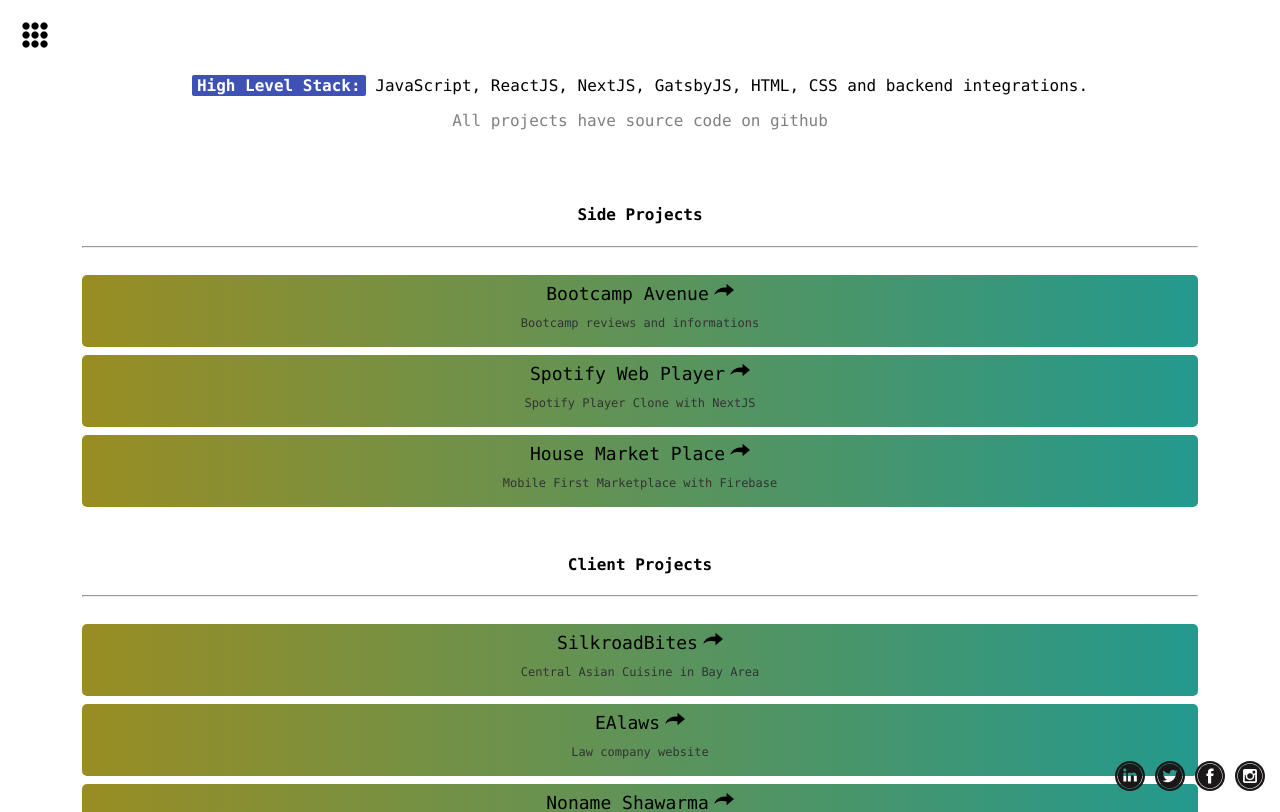
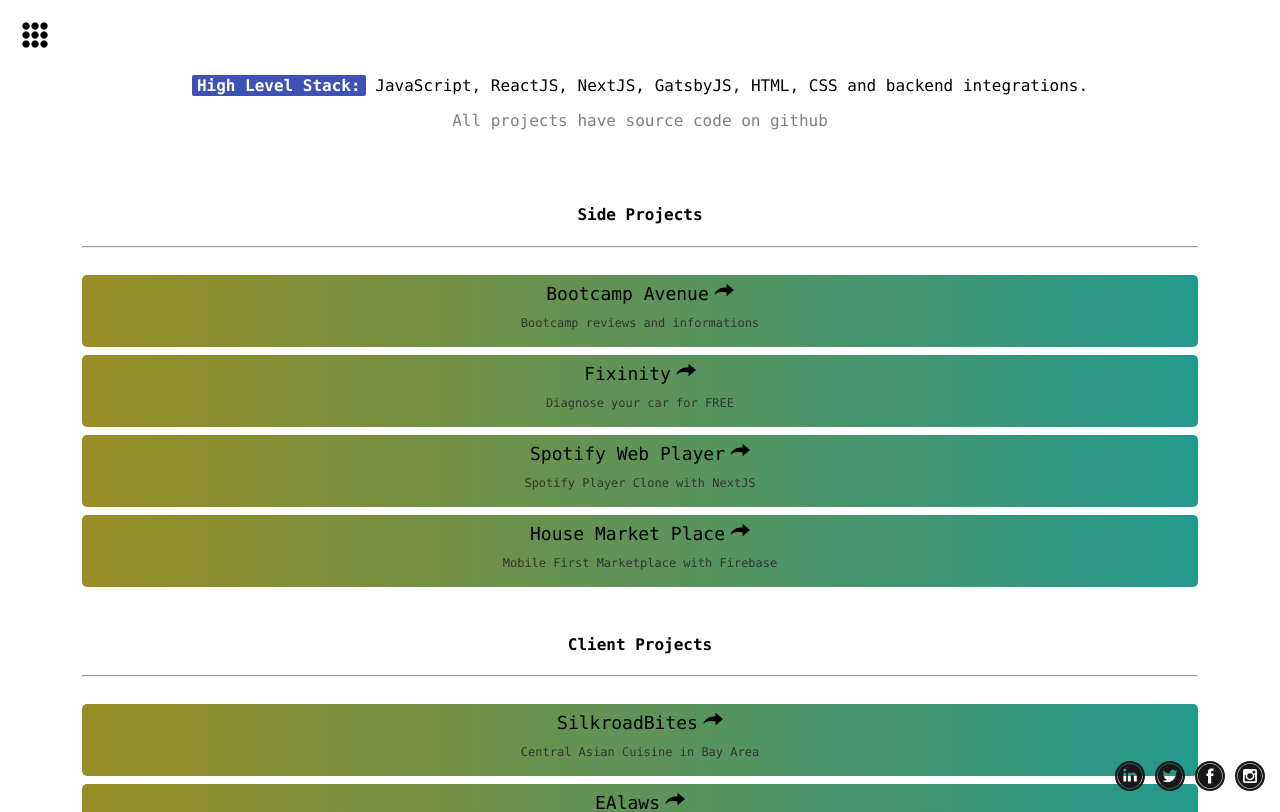
Before and after one commit to urakymzhan/personal-site, a React (Create React App) app: page /projects in a window 1280 px wide. Shown: the top 812 px of the page. Built offline with nearby package versions, Linux system fonts and the light colour scheme.

Commit message:
fixinity

```diff
--- a/src/components/static/dataStore.js
+++ b/src/components/static/dataStore.js
@@ -48,6 +48,11 @@
         title: 'Bootcamp Avenue',
         definition: 'Bootcamp reviews and informations',
         projectUrl: 'https://bootcampavenue.com/',
+      },
+      {
+        title: 'Fixinity',
+        definition: 'Diagnose your car for FREE',
+        projectUrl: 'http://www.fixinity.com/',
       },
       {
         title: 'Spotify Web Player',
```
